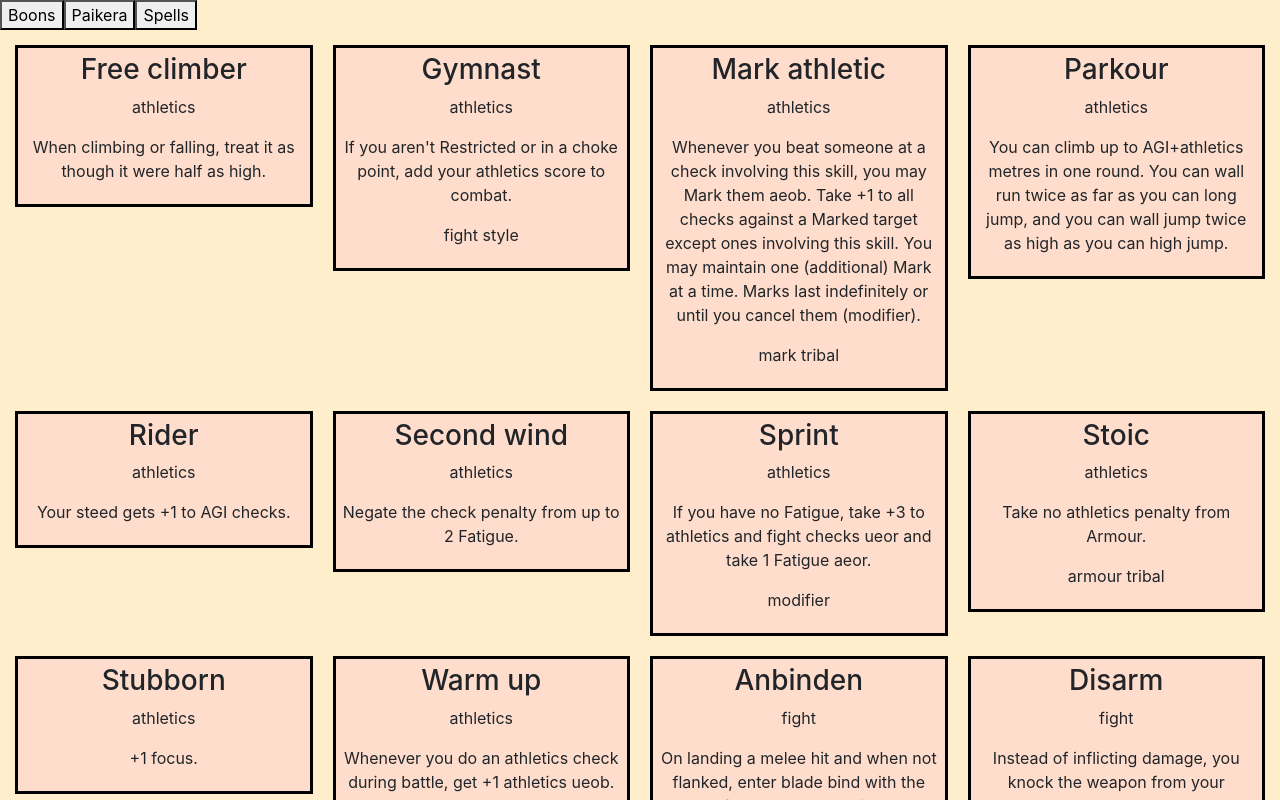
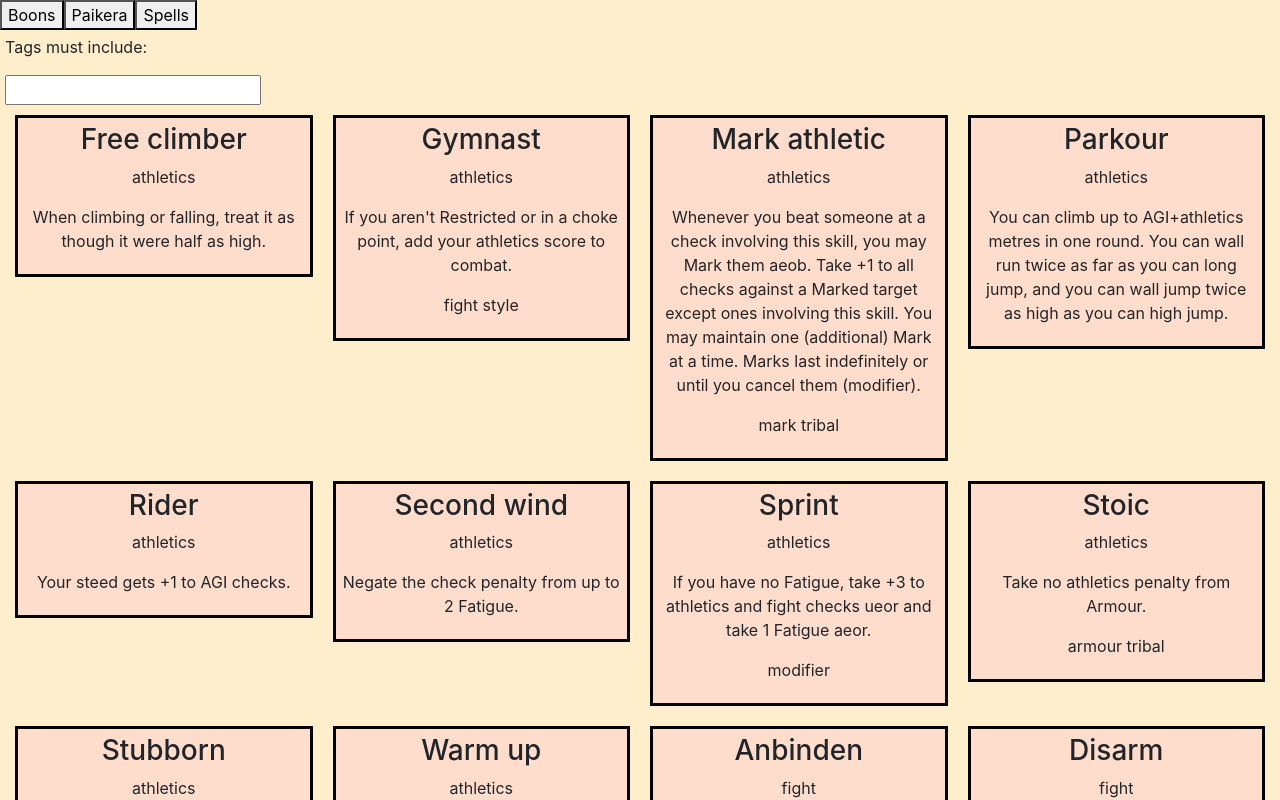
Before and after one commit to MarkGN/pantheont-frontend, a React (Create React App) app: page / in a window 1280 px wide. Shown: the top 800 px of the page. Built offline with nearby package versions, Linux system fonts and the light colour scheme.

Commit message:
implement tag filter

```diff
--- a/src/app/store.js
+++ b/src/app/store.js
@@ -1,5 +1,5 @@
 import { configureStore } from '@reduxjs/toolkit'
-import tagFilterReducer from '../components/plants/plantFilterSlice'
+import tagFilterReducer from '../components/filterSlice'
 
 export default configureStore({
   reducer: {
--- a/src/components/Card.jsx
+++ b/src/components/Card.jsx
@@ -4,7 +4,7 @@ export default function Card(props) {
   return <div className="content-card col-lg-3 col-md-4 col-sm-6 col-xs-12">
     <div className={props.contentType+"-interior"}>
       <h3>{props.name}</h3>
-      {props.text.map(line => <p key={line}>{line}</p>)}
+      {props.text.map((line, ix) => <p key={ix}>{line}</p>)}
       <p>{props.tags}</p>
     </div>
   </div>
--- /dev/null
+++ b/src/components/FilterTag.jsx
@@ -0,0 +1,17 @@
+import React from "react";
+import { useDispatch } from 'react-redux';
+import { setTagFilter } from './filterSlice';
+
+
+export default function FilterTag(props) {
+  const dispatch = useDispatch();
+  return <div className="filter">
+    <p>Tags must include:</p><input className="filter-input" onChange={()=>{
+      dispatch(setTagFilter(document.getElementsByClassName("filter-input")[0].value));
+    }} placeholder={props.placeholder} type="text"></input>
+  </div>;
+}
+
+/*
+TODO make it
+*/
--- a/src/components/Search.jsx
+++ b/src/components/Search.jsx
@@ -1,5 +1,7 @@
 import React from 'react';
+import { useSelector } from 'react-redux';
 import Card from "./Card";
+import FilterTag from './FilterTag';
 
 const boons = require("../data/boons.json");
 const boonPattern = ["skill", "text"];
@@ -13,8 +15,18 @@ const spellPattern = ["color", "text"];
 export default function Search(props) {
   const data = {"boon":boons, "plant":plants, "spell":spells}[props.contentType];
   const pattern = {"boon":boonPattern, "plant":plantPattern, "spell":spellPattern}[props.contentType];
+
+  const filterTagValue = useSelector((state) => state.tagFilter.value);
+
+  function filterTag(datum) {
+    return filterTagValue ? (datum.tags && datum.tags.some(s => s.includes(filterTagValue))) : true;
+  }
+  console.log(filterTagValue);
+  console.log(filterTag(data[0]));
+
   return <div className="row card-holder">
-    {data.map((datum) => {
+    <FilterTag />
+    {data.filter(filterTag).map((datum) => {
       return <Card key={datum.name} contentType={props.contentType} name={datum.name} tags={datum.tags ? datum.tags.join(", ") : ""} text={pattern.map(field => datum[field])} />
   })}
   </div>
--- /dev/null
+++ b/src/components/filterSlice.js
@@ -0,0 +1,18 @@
+import { createSlice } from '@reduxjs/toolkit'
+
+export const tagFilterSlice = createSlice({
+  name: 'tagFilter',
+  initialState: {
+    value: ""
+  },
+  reducers: {
+    setTagFilter: (state, action) => {
+      state.value = action.payload;
+    }
+  },
+})
+
+// Action creators are generated for each case reducer function
+export const { setTagFilter } = tagFilterSlice.actions
+
+export default tagFilterSlice.reducer
--- a/src/components/plants/PlantSearch.jsx
+++ b/src/components/plants/PlantSearch.jsx
@@ -2,7 +2,7 @@ import React, {useState} from "react";
 import Plant from "./Plant";
 import PlantFilter from "./PlantFilter";
 import PlantSort from "./PlantSort";
-import { useSelector } from 'react-redux'
+import { useSelector } from 'react-redux';
 import PlantColorFilter from "./PlantColorFilter";
 
 const rawPlants = require("../../data/flora.json");
--- a/src/styles.css
+++ b/src/styles.css
@@ -39,6 +39,10 @@ body {
 code {
   font-family: source-code-pro, Menlo, Monaco, Consolas, 'Courier New',
     monospace;
+}
+
+.filter {
+  width: 100%;
 }
 
 header {
```
